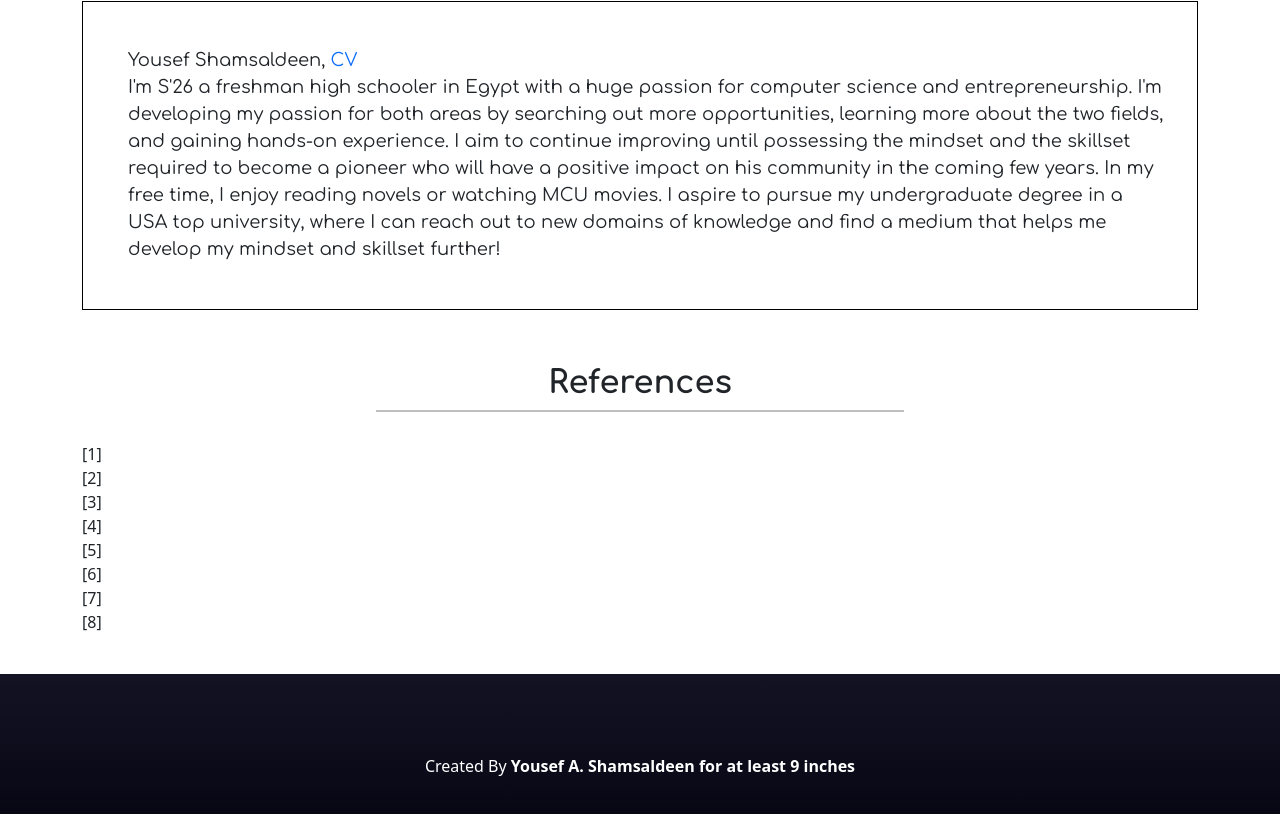
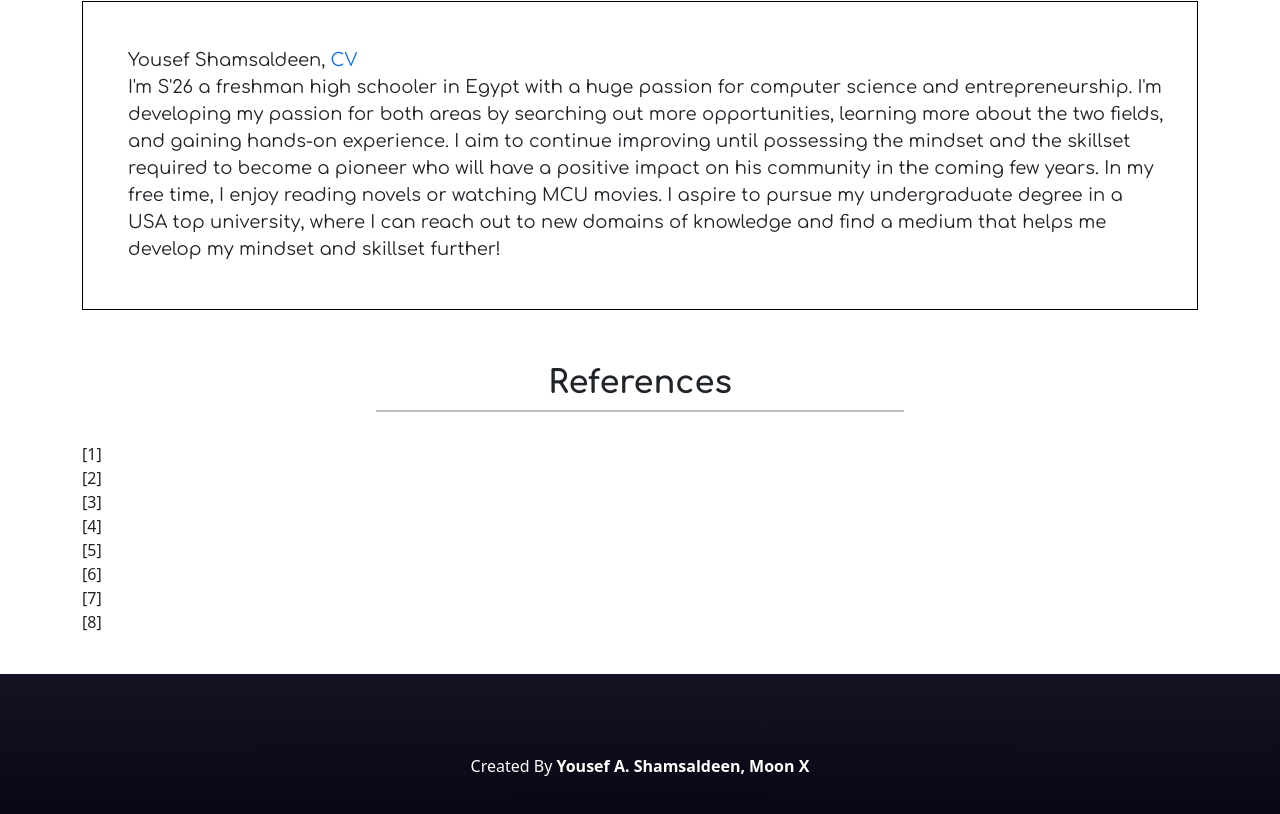
Before and after one commit to joamir10/Moon-X, a plain HTML site: page index.html in a window 1280 px wide. Shown: the part 6571-7385 px from the top of the page. Drawn offline with nearby package versions, Linux system fonts and the light colour scheme.

Commit message:
Update index.html

```diff
--- a/index.html
+++ b/index.html
@@ -383,7 +383,7 @@
 
 
 
-                <p class="wow animate__bounceIn" data-wow-delay="1s" style="visibility: visible; animation-delay: 1s; animation-name: bounceIn;">Created By <a class="me" href="https://www.behance.net/gallery/175133225/PSPXY?" target="_blank">Yousef A. Shamsaldeen<a class="me" href="https://www.behance.net/gallery/175133225/PSPXY?" target="_blank"> for at least 9 inches </a></a></p>
+                <p class="wow animate__bounceIn" data-wow-delay="1s" style="visibility: visible; animation-delay: 1s; animation-name: bounceIn;">Created By <a class="me" href="https://www.behance.net/gallery/175133225/PSPXY?" target="_blank">Yousef A. Shamsaldeen, Moon X </a></a></p>
 
             </div>
 
```
